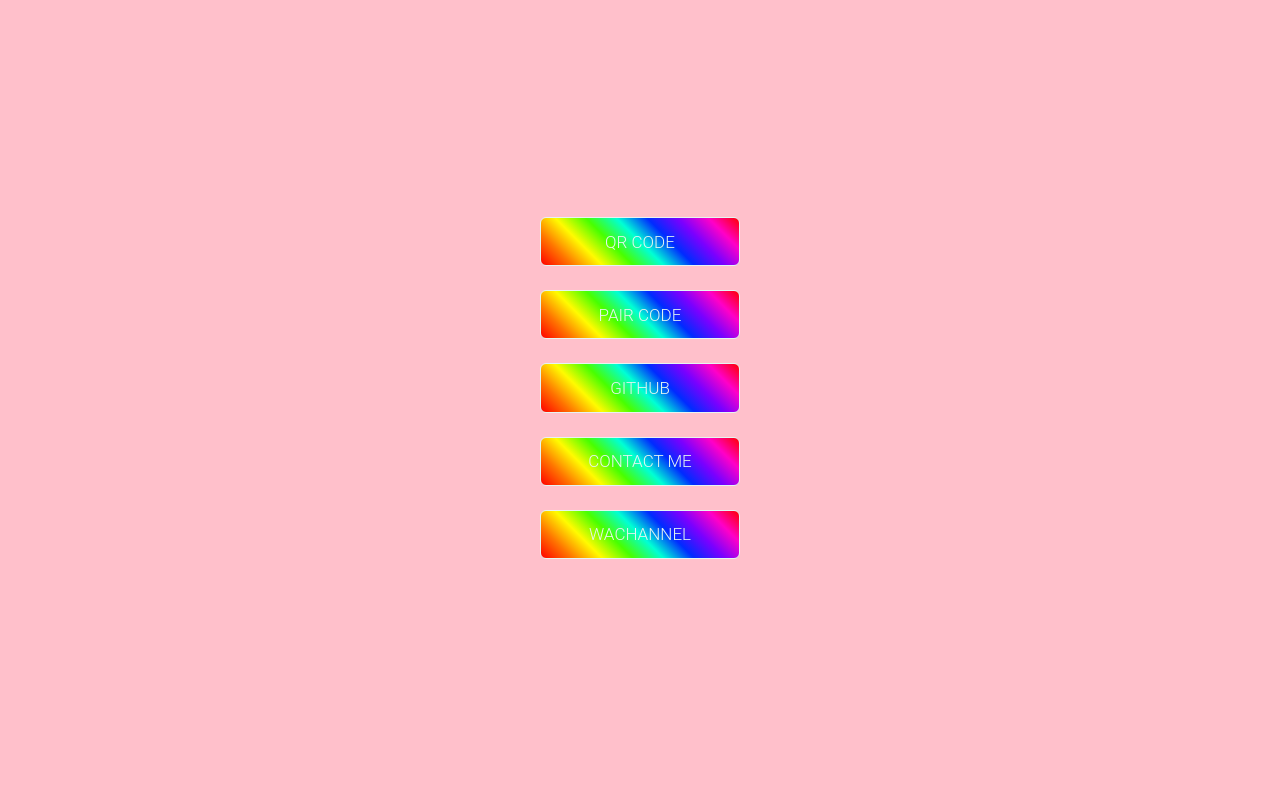
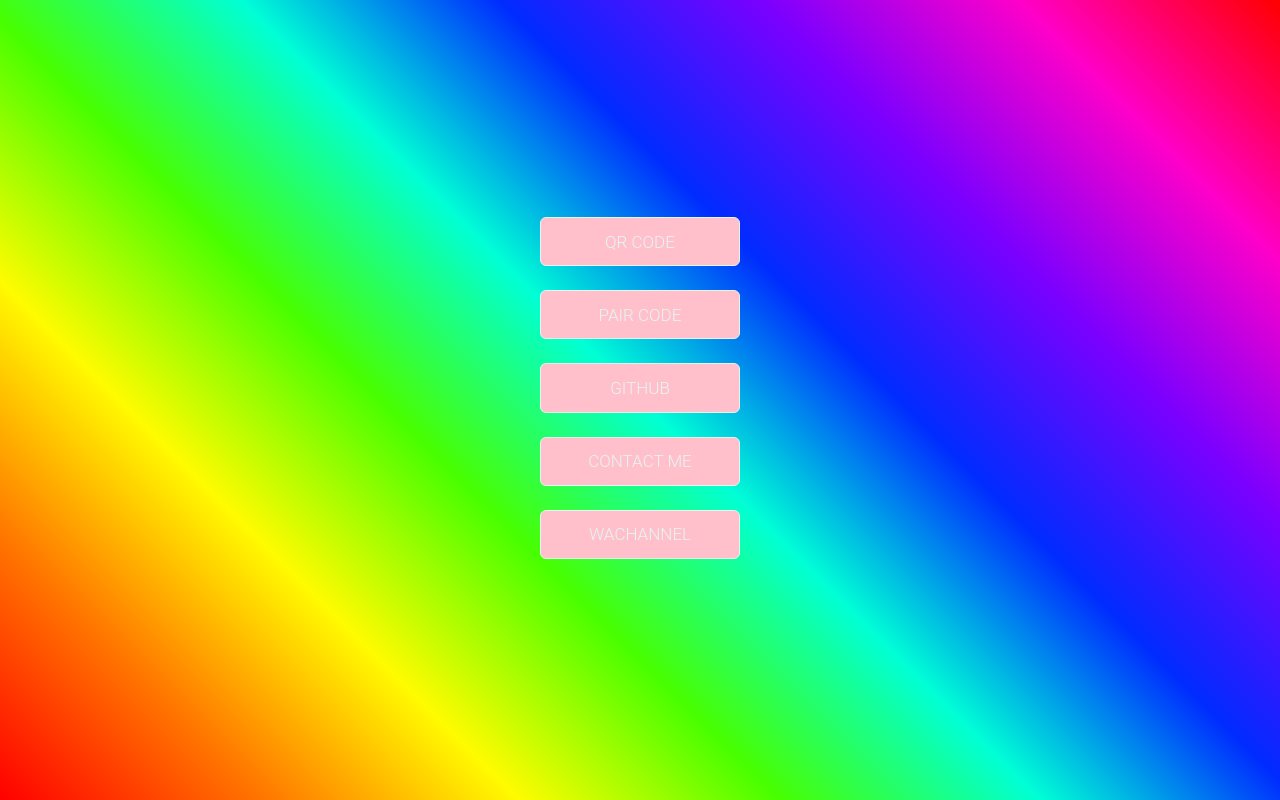
Before and after one commit to ibrahimaitech/Ibrahim-renfe, a website: page index.html in a window 1280 px wide. Drawn offline with Linux system fonts and the light colour scheme.

Commit message:
Update index.

```diff
--- a/index.html
+++ b/index.html
@@ -12,7 +12,7 @@
       justify-content: center;
       height: 100vh;
       margin: 0;
-      background-color: pink
+      background: linear-gradient(45deg, #ff0000, #ff7300, #fffb00, #48ff00, #00ffd5, #002bff, #7a00ff, #ff00c8, #ff0000)
     }
 
     .btn {
@@ -20,7 +20,7 @@
       --color2: rgb(0, 0, 0);
       width: 200px;
       padding: 0.8em 1.75em;
-      background: linear-gradient(45deg, #ff0000, #ff7300, #fffb00, #48ff00, #00ffd5, #002bff, #7a00ff, #ff00c8, #ff0000);
+      background-color: pink ;
       border-radius: 6px;
       border: .3px solid var(--color);
       transition: .5s;
```
